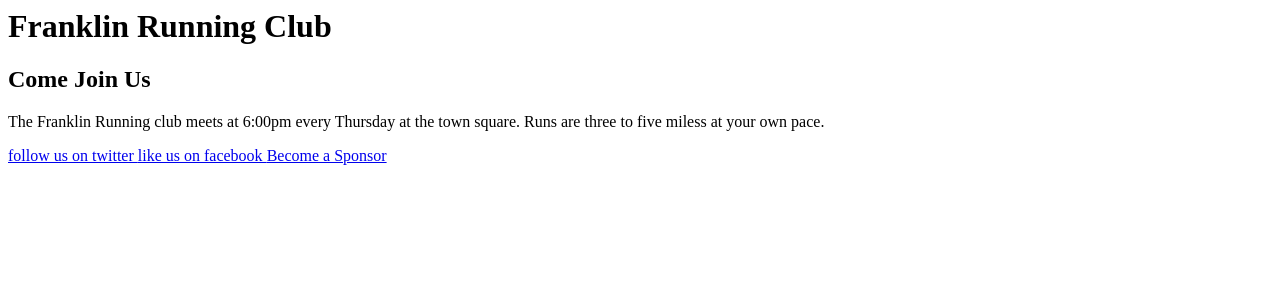
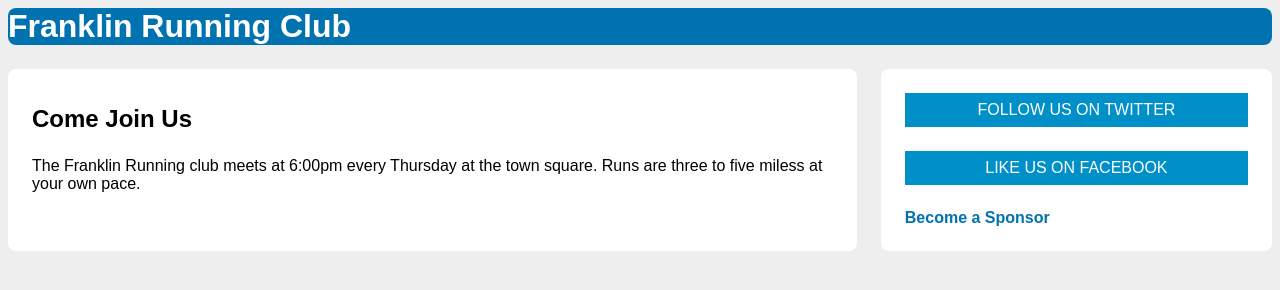
Before and after one commit to iamAbayomi/css-practice, a plain HTML site: page equalheight.html in a window 1280 px wide. Drawn offline with Linux system fonts and the light colour scheme; the site is published under a folder, as on GitHub Pages, so addresses that start at the root find nothing.

Commit message:
fix: added equal height

```diff
--- a/equalheight.html
+++ b/equalheight.html
@@ -1,7 +1,7 @@
 <html>
     <head>
         <title>Box Model</title>
-        <link rel="stylesheet" href="/css/equalheight.css">
+        <link rel="stylesheet" href="css/equalheight.css">
     </head>
     <body>
         <header>
```
